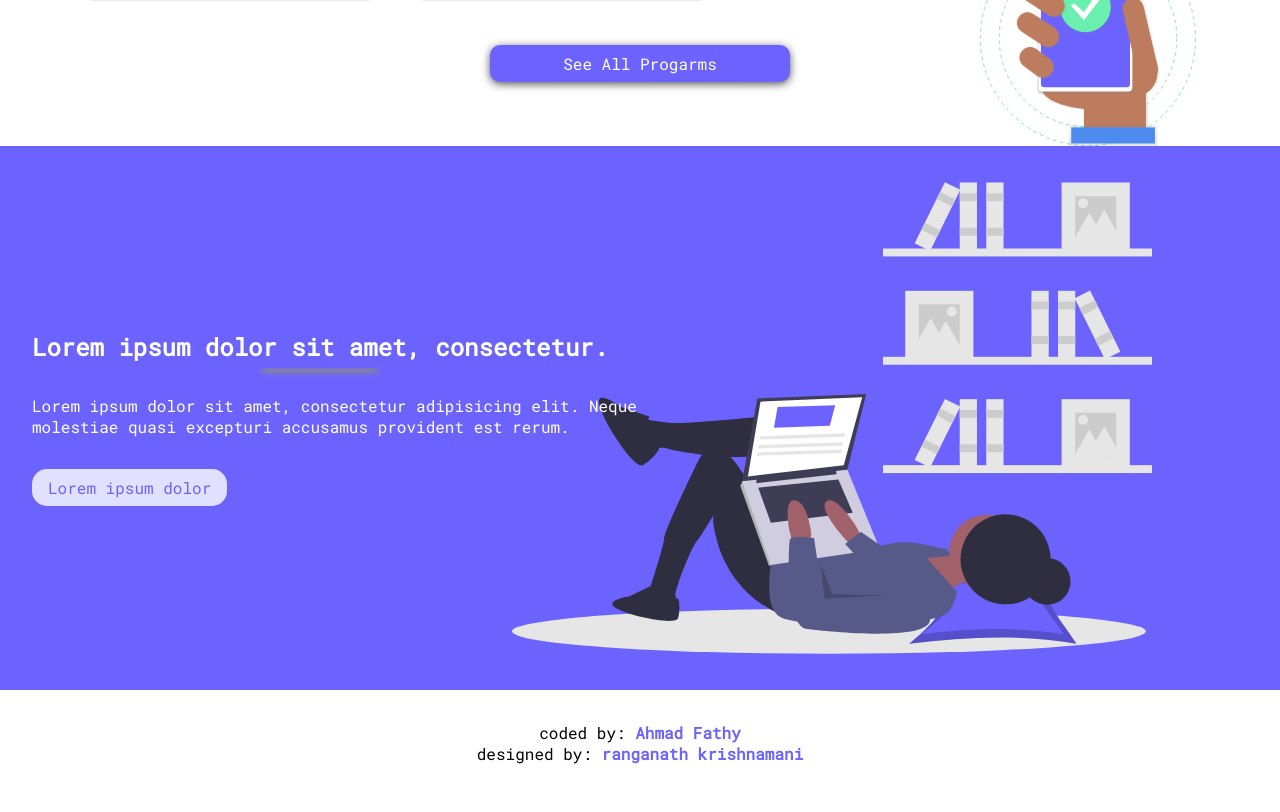
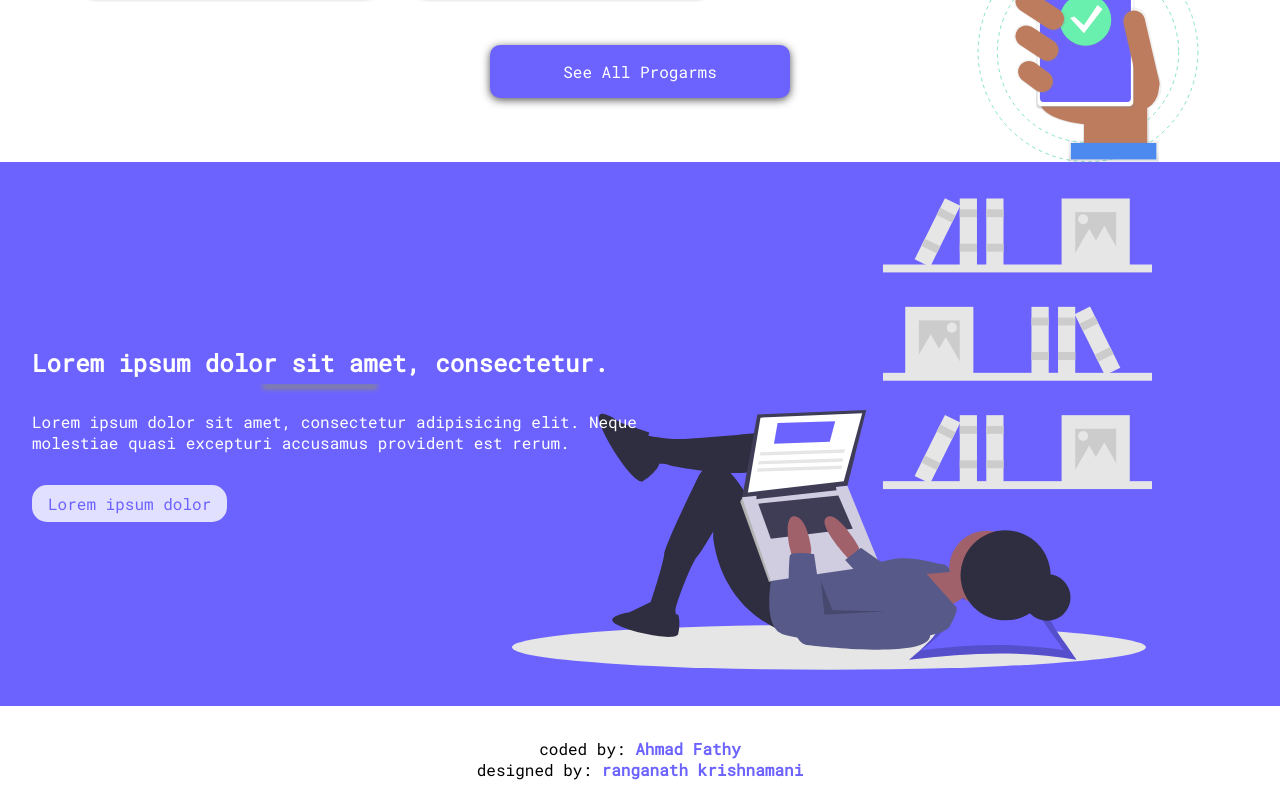
Before and after one commit to ahmadfathy97/simple-landing-page, a plain HTML site: page index.html in a window 1280 px wide. Shown: the part 2975-3787 px from the top of the page. Drawn offline with Linux system fonts and the light colour scheme.

Commit message:
see all programs btn

```diff
--- a/style/main.css
+++ b/style/main.css
@@ -298,7 +298,7 @@ header .info .tip:before{
   background: var(--main-color);
   color: #fff;
   box-shadow: 0 2px 8px rgba(40,40, 40, .8);
-  padding: .5rem 1rem;
+  padding: 1rem;
   width: 90%;
   max-width: 300px;
   border-radius: 10px;
```
